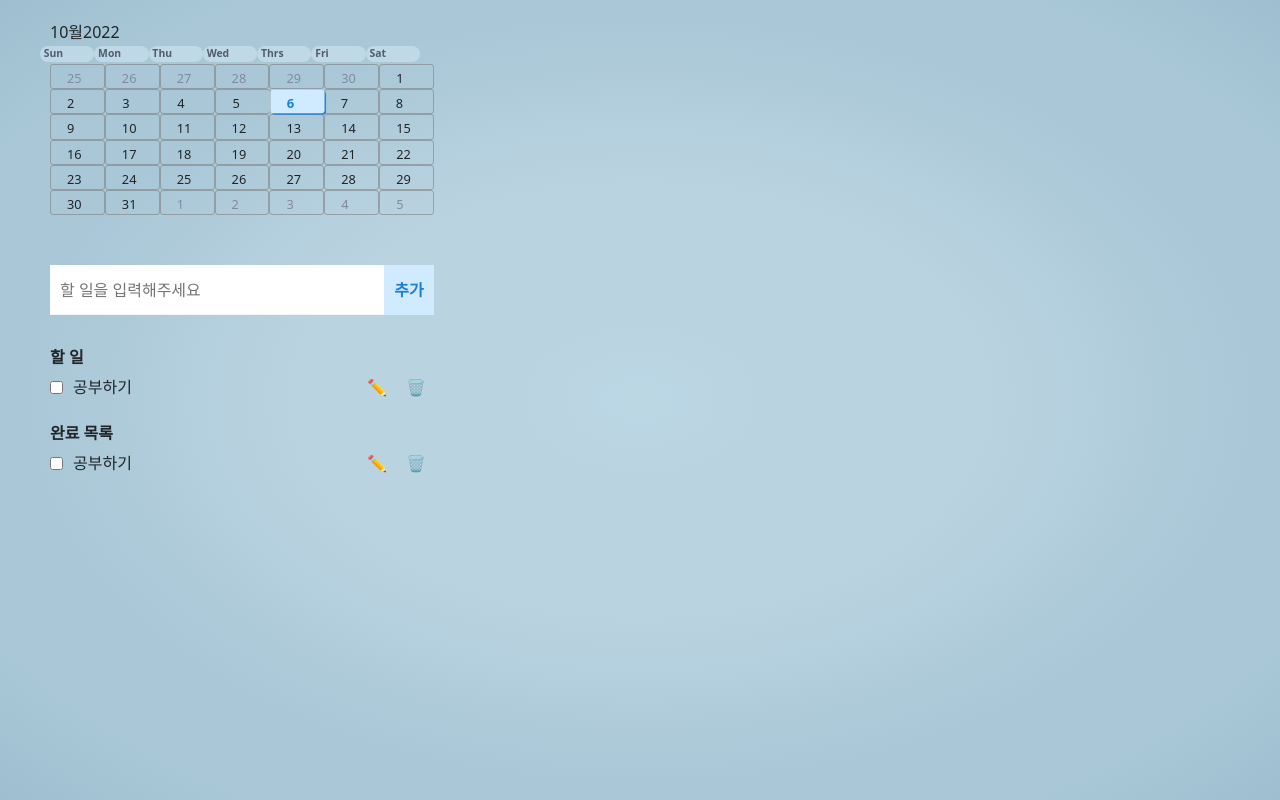
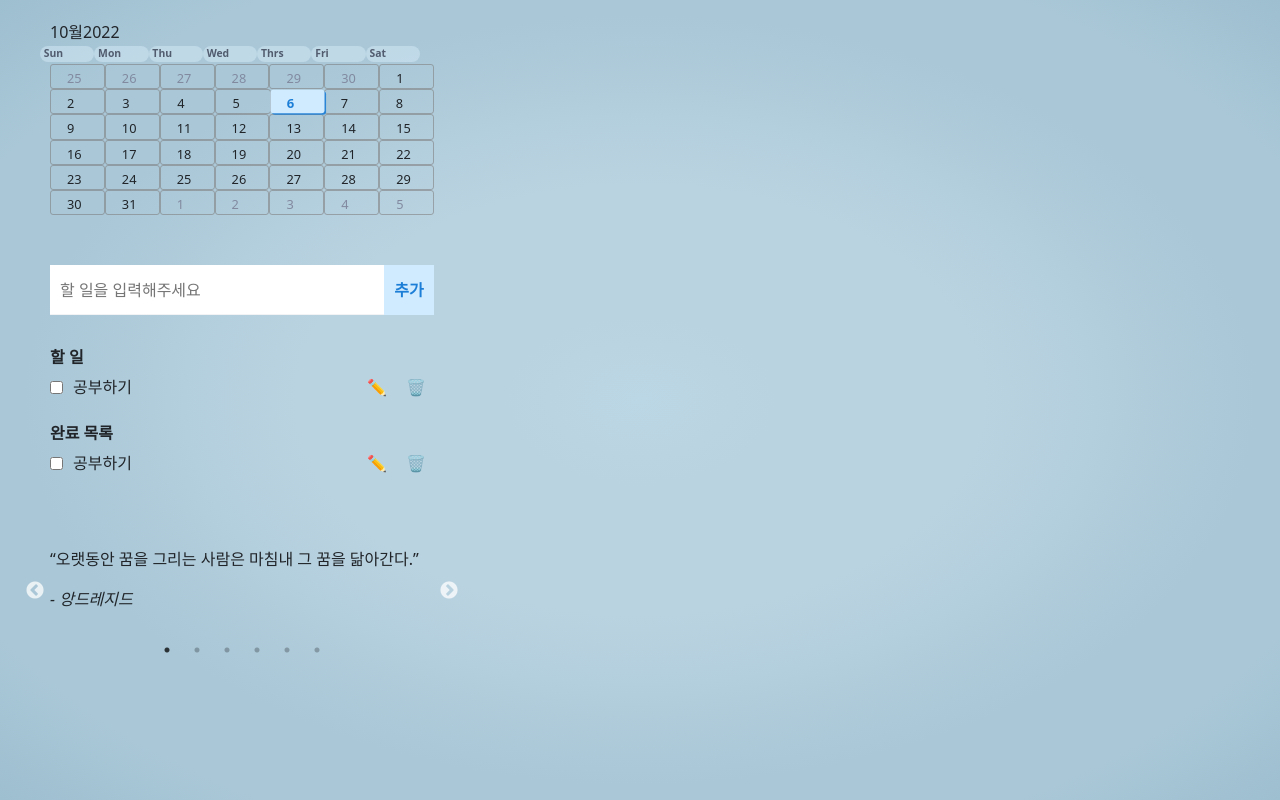
Before and after one commit to Chaeyeon1/memo_web, a React (Create React App) app in the folder memo_web/client/: page /main in a window 1280 px wide. Built offline with nearby package versions, Linux system fonts and the light colour scheme; some icons are missing.

Commit message:
명언
carousel

```diff
--- /dev/null
+++ b/memo_web/client/src/components/utils/slider.js
@@ -0,0 +1,65 @@
+import React, { Component } from "react";
+import "slick-carousel/slick/slick.css";
+import "slick-carousel/slick/slick-theme.css";
+import Slider from "react-slick";
+
+export default class SimpleSlider extends Component {
+    render() {
+        const settings = {
+            dots: true,
+            infinite: true,
+            speed: 500,
+            slidesToShow: 1,
+            slidesToScroll: 1
+        };
+        return (
+            <div>
+                {/* <h2> 명언 구절</h2> */}
+                <Slider {...settings}>
+                    <div>
+                        <blockquote>
+                            “오랫동안 꿈을 그리는 사람은 마침내 그 꿈을 닮아간다.”
+                        </blockquote>
+
+                        <cite>- 앙드레지드</cite>
+                    </div>
+                    <div>
+                        <blockquote>
+                            “벽돌이 쌓인다고 집이 되지 않듯이 시간이 쌓인다고 삶이 만들어지지 않는다."
+                        </blockquote>
+
+                        <cite>- 에리스 로럴드 미리에리</cite>
+                    </div>
+                    <div>
+                        <blockquote>
+                            “나는 날마다 모든면에서 점점 좋아지고 있다.”
+                        </blockquote>
+
+                        <cite>- 에밀쿠에</cite>
+                    </div>
+                    <div>
+                        <blockquote>
+                            “자신의 능력을 믿어야 한다. 그리고 끝까지 굳세게 밀고 나가라.”
+                        </blockquote>
+
+                        <cite>- 로잘린 카터</cite>
+                    </div>
+                    <div>
+                        <blockquote>
+                            “할 수 있다고 믿는 사람은 그렇게 되고, 할 수 없다고 믿는 사람 역시 그렇게 된다.”
+                        </blockquote>
+
+                        <cite>- 샤를 드골</cite>
+                    </div>
+                    <div>
+                        <blockquote>
+                            “승리하는 것이 전부는 아니다. 승리하고 싶다는 마음이 중요한 것이다.”
+                        </blockquote>
+
+                        <cite>- 빈스 롬바르디</cite>
+                    </div>
+                </Slider>
+            </div>
+        );
+    }
+}
--- a/memo_web/client/src/components/views/MainPage/MainPage.js
+++ b/memo_web/client/src/components/views/MainPage/MainPage.js
@@ -1,11 +1,13 @@
 import React from 'react';
 import Calender from '../../utils/Calendar';
 import Todo from '../../utils/todo';
+import Slider from '../../utils/slider';
 import "./MainPage.css";
 
 function MainPage() {
     return (
         <div className="all">
+
             <div className="left"> { /* left */}
                 <div className="calender"> { /* calender */}
                     <Calender />
@@ -13,11 +15,15 @@ function MainPage() {
                 <div className="todo"> { /* todo */}
                     <Todo />
                 </div>
+                <div className="slider"> { /* slider */}
+                    <Slider />
                 </div>
 
-          <div className="right"> {/* right */}
 
             </div>
+            <div className="right"> {/* right */}
+            </div>
+
         </div>
     )
 }
```
Also changed, not shown: memo_web/package.json (+10 -2 lines), 1 other file (tests, documents, lock files or other folders). Lines whose indentation alone changed are shown as unchanged.
